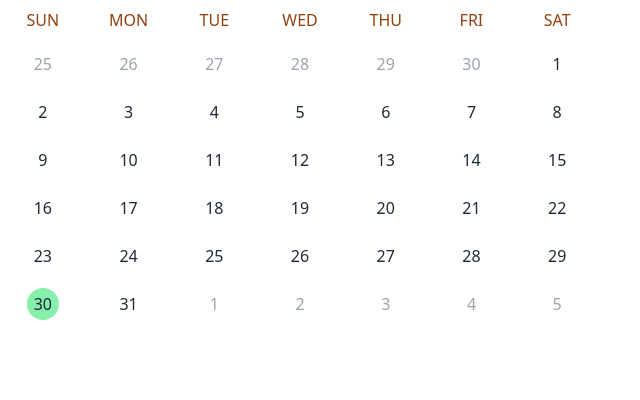
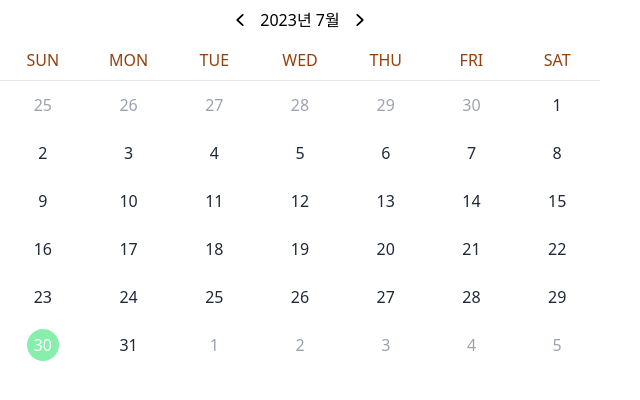
Before and after one commit to Team-Sttock/FE, a Next.js app: page /test in a window 1280 px wide. Shown: the top 400 px of the page, without its empty margins (0-640 px from the left). Built offline with nearby package versions, Linux system fonts and the light colour scheme.

Commit message:
feat: month 조작 추가, setDate 밖으로 추출

```diff
--- a/features/Calendar.tsx
+++ b/features/Calendar.tsx
@@ -1,22 +1,30 @@
+import { ChevronLeftIcon, ChevronRightIcon } from '@heroicons/react/20/solid'
 import {
+  addMonths,
   eachDayOfInterval,
   endOfMonth,
   endOfWeek,
   getDate,
   getMonth,
   getYear,
+  isSameDay,
   isSameMonth,
+  isToday,
   startOfMonth,
   startOfWeek,
+  subMonths,
 } from 'date-fns'
 import { chunk } from 'lodash-es'
-import { useMemo, useState } from 'react'
+import { type Dispatch, type SetStateAction, useCallback, useMemo } from 'react'
 
 const WEEKEND = ['SUN', 'MON', 'TUE', 'WED', 'THU', 'FRI', 'SAT']
 
-export default function Calendar() {
-  const [nowDate, setNowDate] = useState(new Date())
-  const nowDateNum = getDate(nowDate)
+interface CalendarProps {
+  nowDate: Date
+  setNowDate: Dispatch<SetStateAction<Date>>
+}
+
+export default function Calendar({ nowDate, setNowDate }: CalendarProps) {
   const nowMonth = getMonth(nowDate)
   const nowYear = getYear(nowDate)
   const calandarDays = useMemo(
@@ -24,9 +32,34 @@ export default function Calendar() {
     [nowMonth, nowYear]
   )
 
+  const handlePrevMonth = useCallback(() => {
+    setNowDate(endOfMonth(subMonths(nowDate, 1)))
+  }, [nowDate])
+
+  const handleNextMonth = useCallback(() => {
+    setNowDate(startOfMonth(addMonths(nowDate, 1)))
+  }, [nowDate])
+
+  const handleChangeDay = useCallback((date: Date) => {
+    setNowDate(date)
+  }, [])
+
   return (
     <article className="w-full h-fit">
       <header className="w-full">
+        <div className="w-full flex justify-center items-center space-x-2 py-2">
+          <ChevronLeftIcon
+            className="w-6 h-6 cursor-pointer"
+            onClick={handlePrevMonth}
+          ></ChevronLeftIcon>
+          <p>
+            {nowYear}년 {nowMonth + 1}월
+          </p>
+          <ChevronRightIcon
+            className="w-6 h-6 cursor-pointer"
+            onClick={handleNextMonth}
+          ></ChevronRightIcon>
+        </div>
         <div className="w-full flex items-stretch">
           {WEEKEND.map((week) => (
             <span
@@ -37,24 +70,32 @@ export default function Calendar() {
             </span>
           ))}
         </div>
+        <hr />
       </header>
       <section className="w-full">
         {calandarDays.map((weeks, idx) => (
           <div key={idx} className="w-full flex items-stretch">
             {weeks.map((day) => (
               <div
-                key={`${idx} ${day.date}`}
+                key={`${idx} ${getDate(day.date)}`}
                 className={`${
                   day.inMonth ? 'text-gray-800' : 'text-gray-400'
                 } flex-1 py-2 text-center`}
               >
-                <span
-                  className={`inline-flex items-center justify-center w-8 h-8 rounded-full ${
-                    day.inMonth && day.date === nowDateNum ? 'bg-green-300' : ''
+                <button
+                  className={`inline-flex items-center justify-center w-8 h-8 rounded-full cursor-pointer ${
+                    day.inMonth && isToday(day.date) ? 'bg-green-300' : ''
+                  } ${
+                    day.inMonth && isSameDay(day.date, nowDate)
+                      ? 'bg-amber-800 text-white'
+                      : ''
                   }`}
+                  onClick={() => {
+                    handleChangeDay(day.date)
+                  }}
                 >
-                  {day.date}
-                </span>
+                  {getDate(day.date)}
+                </button>
               </div>
             ))}
           </div>
@@ -73,8 +114,8 @@ const getCalendarDays = (year: number, month: number) => {
     end: endOfWeek(endOfMonth(nowDate)),
   }).map((date) =>
     isSameMonth(nowDate, date)
-      ? { inMonth: true, date: getDate(date) }
-      : { inMonth: false, date: getDate(date) }
+      ? { inMonth: true, date }
+      : { inMonth: false, date }
   )
 
   return chunk(daysInCalendar, 7)
--- a/pages/test.tsx
+++ b/pages/test.tsx
@@ -1,9 +1,13 @@
+import { useState } from 'react'
+
 import Calendar from '@/features/Calendar'
 
 export default function Page() {
+  const [nowDate, setNowDate] = useState(new Date())
+
   return (
     <div className="w-[600px]">
-      <Calendar></Calendar>
+      <Calendar nowDate={nowDate} setNowDate={setNowDate}></Calendar>
     </div>
   )
 }
```
